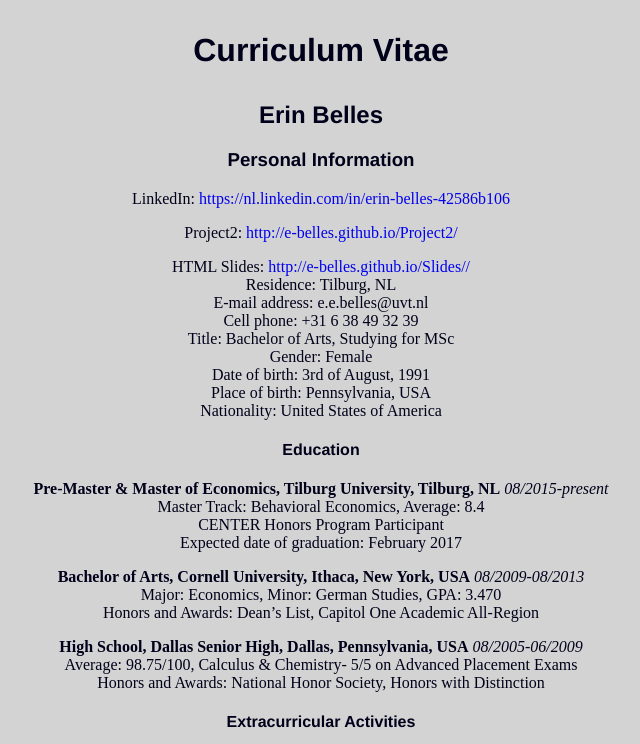
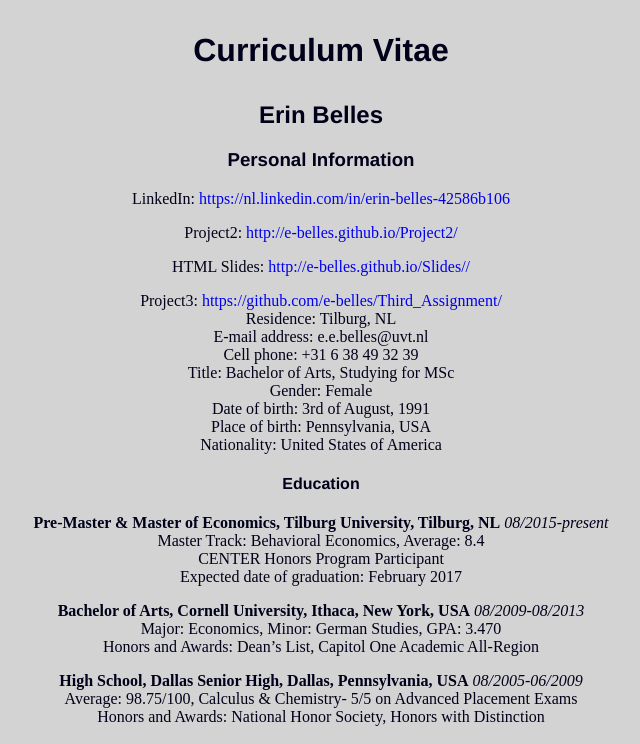
Before and after one commit to e-belles/EB, a plain HTML site: page index.html in a window 1280 px wide. Shown: the top 744 px of the page, without its empty margins (319-959 px from the left). Drawn offline with Linux system fonts and the light colour scheme.

Commit message:
Update index.html

```diff
--- a/index.html
+++ b/index.html
@@ -17,6 +17,7 @@
 <p>LinkedIn: <a href="https://nl.linkedin.com/in/erin-belles-42586b106" class="uri">https://nl.linkedin.com/in/erin-belles-42586b106</a><br />
 <p>Project2: <a href="http://e-belles.github.io/Project2/" class="uri">http://e-belles.github.io/Project2/</a><br />
 <p>HTML Slides: <a href="http://e-belles.github.io/Slides/" class="uri">http://e-belles.github.io/Slides//</a><br />
+<p>Project3: <a href="https://github.com/e-belles/Third_Assignment" class="uri">https://github.com/e-belles/Third_Assignment/</a><br />
 Residence: Tilburg, NL<br />
 E-mail address: e.e.belles@uvt.nl<br />
 Cell phone: +31 6 38 49 32 39<br />
```
